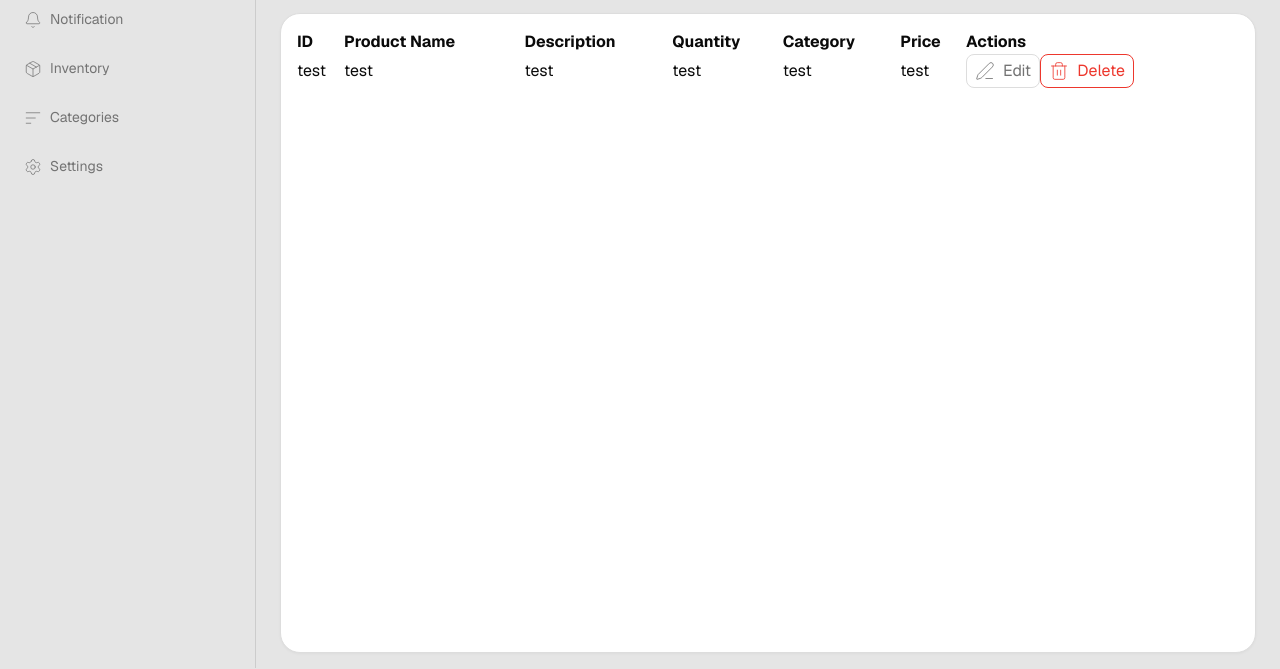
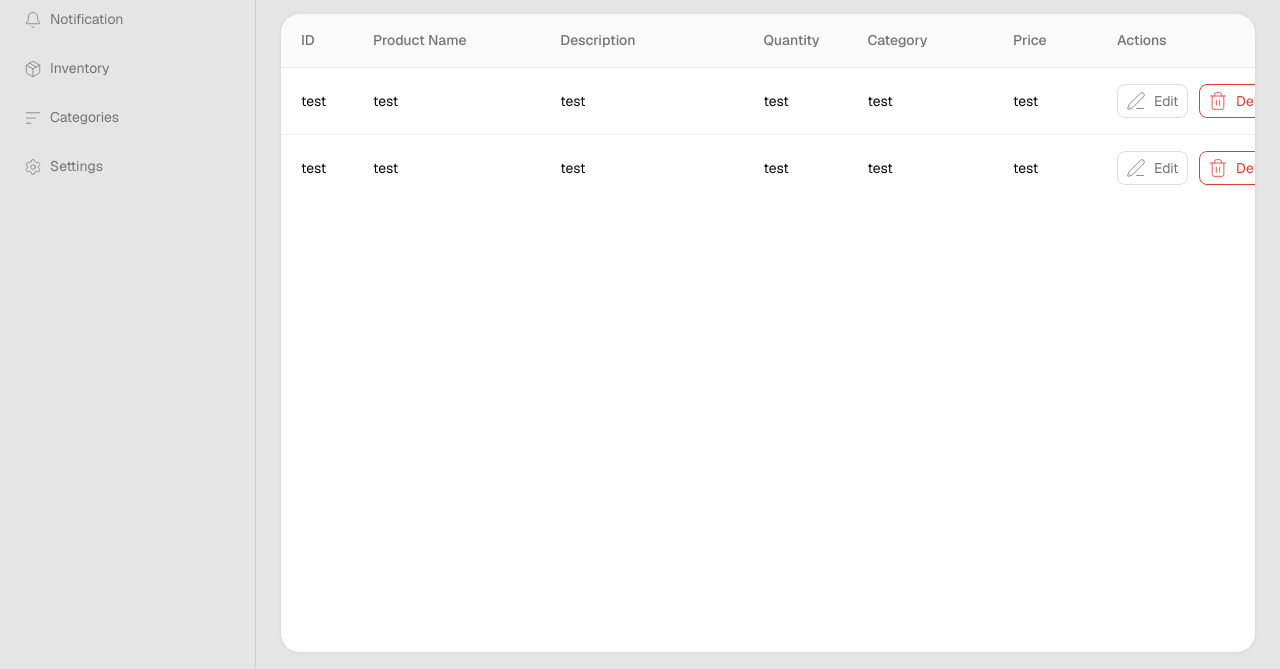
Before and after one commit to 3stannn/logistiX, a website: page public/pages/inventory.html in a window 1280 px wide. Shown: the part 132-801 px from the top of the page. Drawn offline with nearby package versions, Linux system fonts and the light colour scheme; files whose address does not match are found by name; a web font is replaced by a local one.

Commit message:
update table

```diff
--- a/public/pages/inventory.html
+++ b/public/pages/inventory.html
@@ -138,6 +138,33 @@
                                 </svg>Delete</button>
                         </td>
                     </tr>
+                    <tr>
+                        <td>test</td>
+                        <td>test</td>
+                        <td>test</td>
+                        <td>test</td>
+                        <td>test</td>
+                        <td>test</td>
+                        <td class="d-flex flex-row gap-5">
+                            <button><svg xmlns="http://www.w3.org/2000/svg" width="20" height="20" viewBox="0 0 24 24"
+                                    fill="none" stroke="#737373" stroke-width="1" stroke-linecap="round"
+                                    stroke-linejoin="round" class="lucide lucide-pen-line preview-icon">
+                                    <path d="M13 21h8" />
+                                    <path
+                                        d="M21.174 6.812a1 1 0 0 0-3.986-3.987L3.842 16.174a2 2 0 0 0-.5.83l-1.321 4.352a.5.5 0 0 0 .623.622l4.353-1.32a2 2 0 0 0 .83-.497z" />
+                                </svg>Edit</button>
+                            <button class="delete-button"><svg xmlns="http://www.w3.org/2000/svg" width="20" height="20"
+                                    viewBox="0 0 24 24" fill="none" stroke="#ED372D" stroke-width="1"
+                                    stroke-linecap="round" stroke-linejoin="round"
+                                    class="lucide lucide-trash preview-icon">
+                                    <path d="M10 11v6" />
+                                    <path d="M14 11v6" />
+                                    <path d="M19 6v14a2 2 0 0 1-2 2H7a2 2 0 0 1-2-2V6" />
+                                    <path d="M3 6h18" />
+                                    <path d="M8 6V4a2 2 0 0 1 2-2h4a2 2 0 0 1 2 2v2" />
+                                </svg>Delete</button>
+                        </td>
+                    </tr>
                 </table>
             </div>
         </div>
--- a/public/style.css
+++ b/public/style.css
@@ -238,7 +238,76 @@ li:hover {
 }
 
 .inventory-card-container .card {
+    padding: 0;
+    overflow-x: auto;
     height: 80dvh;
+}
+
+.inventory-card-container table {
+    width: 100%;
+    min-width: 1040px;
+    table-layout: fixed;
+    border-collapse: collapse;
+    font-size: 14px;
+    text-align: left;
+}
+
+.inventory-card-container th,
+.inventory-card-container td {
+    padding: 16px 20px;
+    vertical-align: middle;
+    border-bottom: 1px solid #EEEEEE;
+}
+
+.inventory-card-container th {
+    background-color: #FAFAFA;
+    color: #737373;
+    font-weight: 500;
+    white-space: nowrap;
+}
+
+.inventory-card-container th:nth-child(1) {
+    width: 72px;
+}
+
+.inventory-card-container th:nth-child(2) {
+    width: 18%;
+}
+
+.inventory-card-container th:nth-child(4),
+.inventory-card-container th:nth-child(6) {
+    width: 104px;
+}
+
+.inventory-card-container th:nth-child(5) {
+    width: 14%;
+}
+
+.inventory-card-container th:last-child {
+    width: 224px;
+}
+
+.inventory-card-container td {
+    overflow-wrap: anywhere;
+}
+
+.inventory-card-container tr:last-child td {
+    border-bottom: none;
+}
+
+.inventory-card-container td:last-child {
+    display: table-cell !important;
+    white-space: nowrap;
+}
+
+.inventory-card-container td button {
+    display: inline-flex;
+    min-height: 34px;
+    cursor: pointer;
+}
+
+.inventory-card-container td button + button {
+    margin-left: 8px;
 }
 
 button {
```
